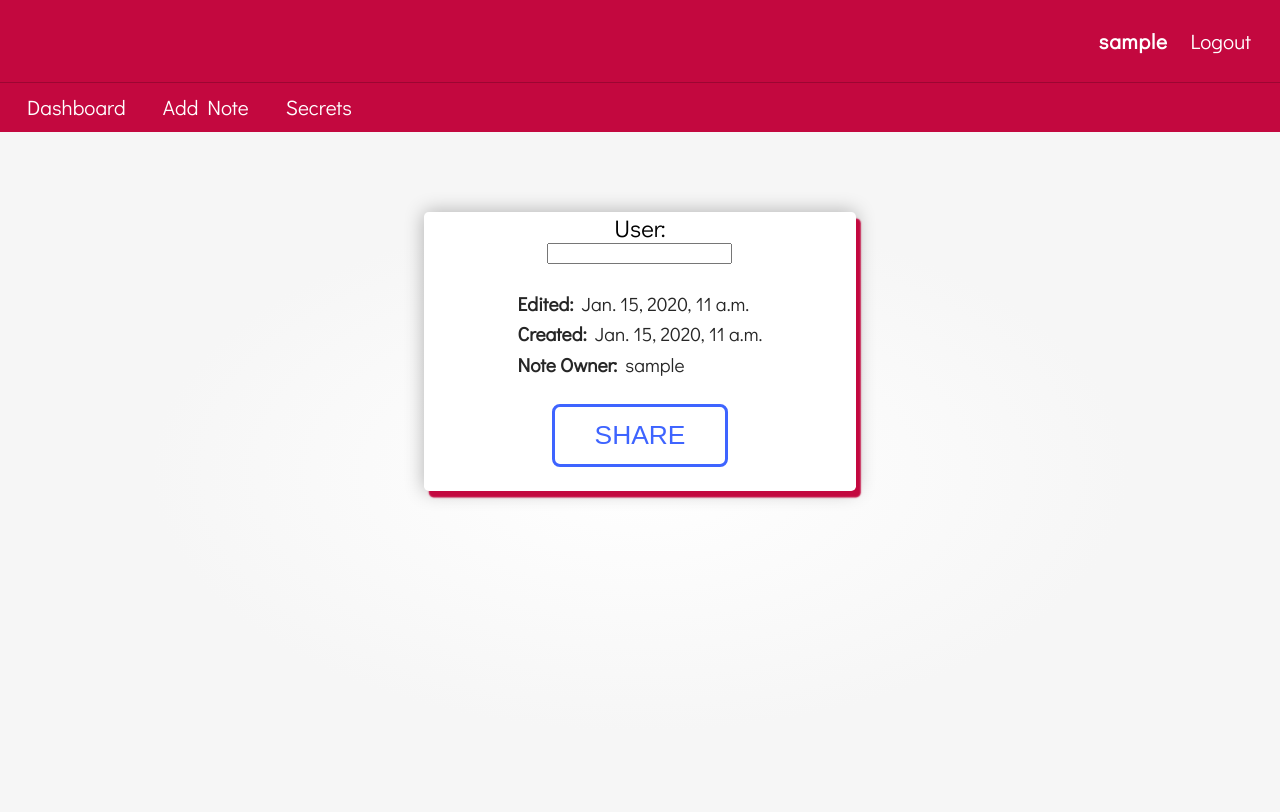
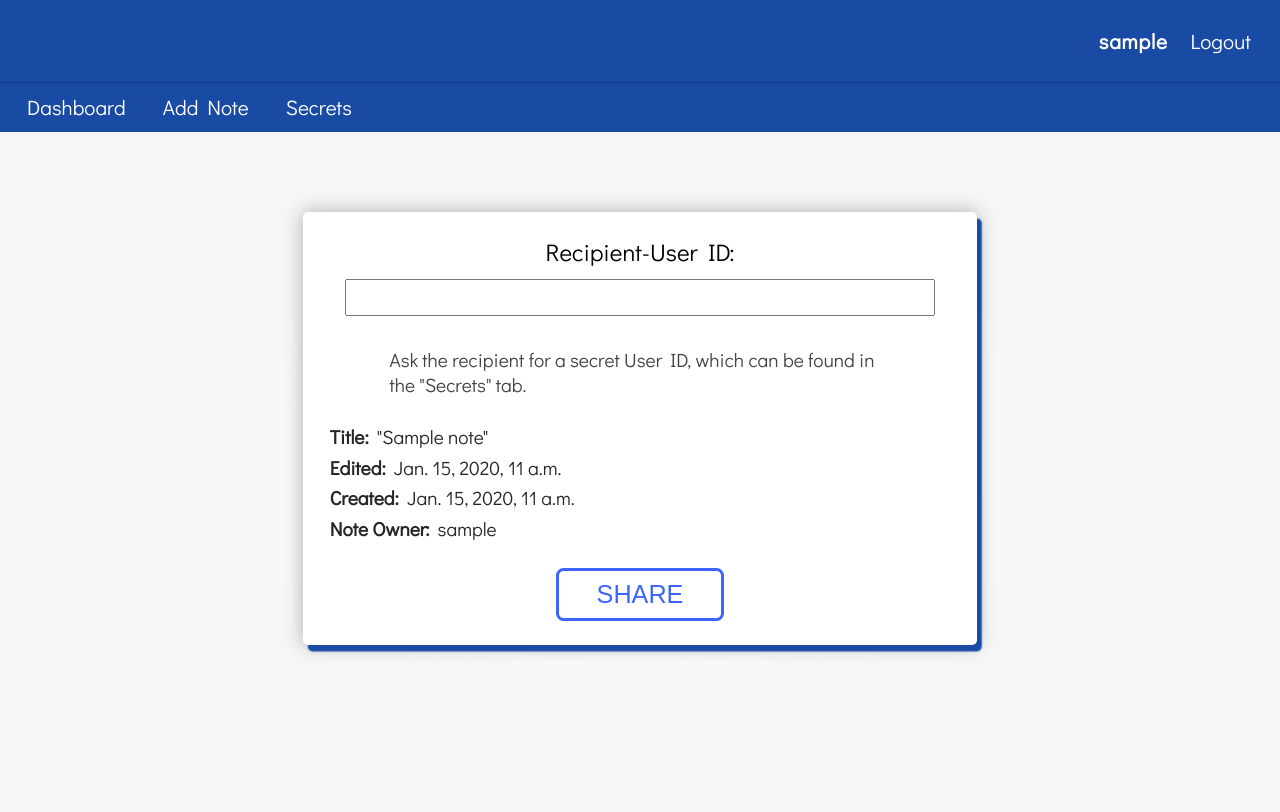
Before and after one commit to NotSirius-A/Notepad-Website, a Django app: page /notes/share/00000000-0000-0000-0000-000000000001 in a window 1280 px wide. Run offline with Django 3.2, Linux system fonts and the light colour scheme; a user stored in the database is signed in; tables that the repository leaves empty hold one stand-in row (values such as "Sample post").

Commit message:
styled share form, changed theme color and made slight style adjustments

```diff
--- a/src/notepad/forms.py
+++ b/src/notepad/forms.py
@@ -29,10 +29,11 @@ class NoteCreateEditForm(forms.ModelForm):
 class NoteShareForm(forms.Form):
 
     uuid = forms.UUIDField(
-        label="User",
+        label="Recipient-User ID",
         error_messages={
             'invalid': "Enter a valid ID"
-        }
+        },
+        help_text='Ask the recipient for a secret User ID, which can be found in the "Secrets" tab.',
     )
 
     class Meta:
--- a/src/notepad/static/notepad/css/note_create_edit_styles.css
+++ b/src/notepad/static/notepad/css/note_create_edit_share_styles.css
@@ -7,12 +7,14 @@ form {
     flex-direction: column;
     align-items: center;
     justify-content: center;
+    min-width: 90%;
+    max-width: 90vw;
 }
 
 button {
-    font-size: 110%;
+    font-size: 105%;
     font-weight: normal;
-    padding: 0.5em 1.5em 0.5em 1.5em;
+    padding: 0.35em 1.5em 0.35em 1.5em;
     border-radius: 0.3em;
     transition: all 0.1s ease-out;
 }
@@ -28,6 +30,8 @@ button {
     border-radius: 0.2em;
     border: none !important;
     background-color: var(--note-body-background);
+    padding: 0.3em 0.4em 0.3em 0.4em;
+    font-size: 140%;
 }
 
 @media screen and (max-width: 600px) {
@@ -61,3 +65,28 @@ textarea {
     color: rgba(250,250,250,0.95);
     background-color: var(--create-button-color);
 }
+
+input[id=id_uuid] {
+    padding: 0.25em 0.55em 0.25em 0.55em;
+    font-size: 85%;
+    min-width: 90%;
+    max-width: 80vw;
+    transition: all 0.2s ease-out;
+}
+
+input[id=id_uuid]:focus-visible {
+    background-color: lightgray;
+}
+
+label[for=id_uuid] {
+    padding: 1em 0em 0.5em 0em;
+}
+
+.helptext {
+    font-size: 80%;
+    font-weight: normal;
+    color: rgba(20,20,20,0.8);
+    max-width: 80% !important;
+    word-wrap: normal !important;
+    word-break: normal !important;
+}
--- a/src/notepad/static/notepad/css/note_entire_styles.css
+++ b/src/notepad/static/notepad/css/note_entire_styles.css
@@ -86,24 +86,37 @@ p {
 }
 
 .note-title {
-    font-size: 160%;
+    font-size: 150%;
     letter-spacing: 0.05em;
-    padding: 0.1em;
+    padding: 0.15em 0.2em 0.05em 0.2em;
     margin: 0.6em;
-    border-bottom: 1px solid rgba(0,0,0,0.92);
+    border-bottom: 2px solid rgba(0,0,0,0.80);
 }
+
+@media screen and (max-width: 700px) {
+    .note-title {
+        font-size: 115%;
+    }
+}
+
 
 .note-body {
     font-size: 100%;
     letter-spacing: 0.015em;
     background-color: var(--note-body-background);
-    padding: 1em 0.5em 1em 0.5em;
+    padding: 0.7em;
     border-radius: 0.5em;
     margin-bottom: 0.8em;
     min-width: 85%;
     display: flex;
     justify-content: center;
     flex-direction: column;
+}
+
+@media screen and (max-width: 700px) {
+    .note-body {
+        font-size: 90%;
+    }
 }
 
 .note-sub-content {
--- a/src/notepad/static/notepad/css/notepad_base_styles.css
+++ b/src/notepad/static/notepad/css/notepad_base_styles.css
@@ -1,7 +1,8 @@
 :root {
     --main-background-color: rgba(235,235,235,1);
-    --theme-color: rgba(195, 8, 63, 1);
-    --bottom-navbar-color: rgba(195, 8, 63, 1);
+    /* --theme-color: rgba(195, 8, 63, 1); */
+    --theme-color: rgb(25, 74, 164);
+    --bottom-navbar-color: var(--theme-color);
     --navbar-create-note-section-background: rgba(200,200,200,0);
     --create-note-button-color: var(--theme-color);
 }
--- a/src/notepad/templates/notepad/note_create_edit.html
+++ b/src/notepad/templates/notepad/note_create_edit.html
@@ -8,7 +8,7 @@
 
 <title>{{ note.get_short_title }}</title>
 <link rel="stylesheet" href="{% static 'notepad/css/note_entire_styles.css' %}">
-<link rel="stylesheet" href="{% static 'notepad/css/note_create_edit_styles.css' %}">
+<link rel="stylesheet" href="{% static 'notepad/css/note_create_edit_share_styles.css' %}">
 
 <div class="note-entire-container">
     <div class="note-entire-background">
--- a/src/notepad/templates/notepad/note_share.html
+++ b/src/notepad/templates/notepad/note_share.html
@@ -6,7 +6,7 @@
 
 <title>{{ note.get_short_title }}</title>
 <link rel="stylesheet" href="{% static 'notepad/css/note_entire_styles.css' %}">
-<link rel="stylesheet" href="{% static 'notepad/css/note_create_edit_styles.css' %}">
+<link rel="stylesheet" href="{% static 'notepad/css/note_create_edit_share_styles.css' %}">
 
 <div class="note-entire-container">
     <div class="note-entire-background">
@@ -17,6 +17,7 @@
                             {{ form }}{% csrf_token %}
 
                         <div class="note-sub-content">
+                            <span class="note-sub-title"><label>Title: </label>"{{ note.get_short_title }}"</span>
                             <span class="note-date-edited"><label>Edited: </label>{{ note.date_edited }}</span>
                             <span class="note-date-created"><label>Created: </label>{{ note.date_created }}</span>
                             <span class="note-owner"><label>Note Owner: </label>{{ note.owner }}</span>
```
